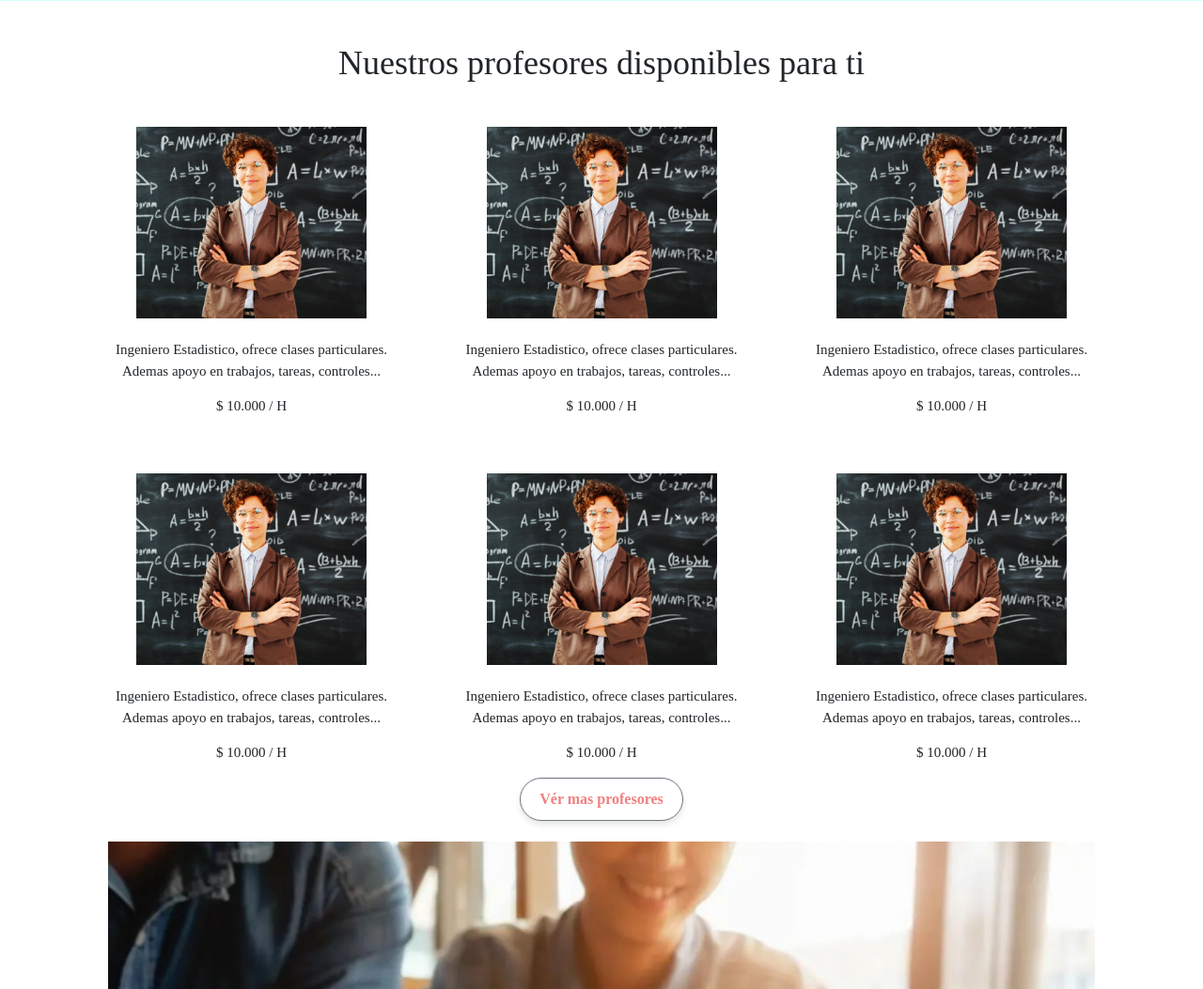
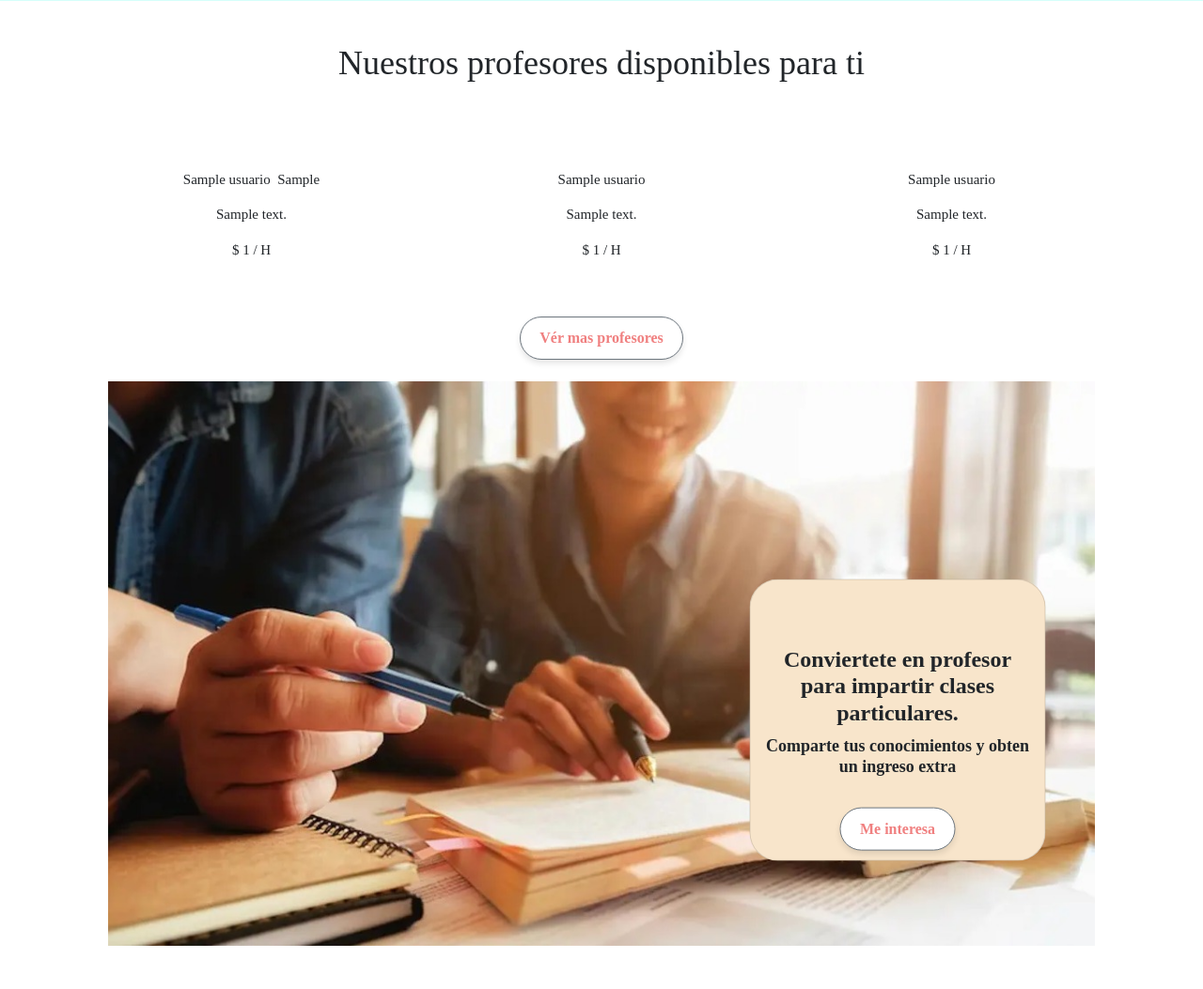
Before and after one commit to hksseba/NextClass, a Django app: page / in a window 1280 px wide. Shown: the part 813-1866 px from the top of the page at 94% size. Run offline with Django 5.2, Linux system fonts and the light colour scheme; tables that the repository leaves empty hold one stand-in row (values such as "Sample post"); some web fonts are replaced.

Commit message:
Pagina principal
Pagina principal Muestra a los profes

```diff
--- a/core/templates/core/html/PaginaPrincipal.html
+++ b/core/templates/core/html/PaginaPrincipal.html
@@ -44,23 +44,30 @@
         <h1 style="margin: 0 auto; display: inline-block;">Nuestros profesores disponibles para ti</h1>
         <br><br><br>
         <div class="row ">
+            {% for profesor in profesores|slice:":3" %}
             <div class="col-md-4">
-                <a href="{% url 'VistaProfe' %}"><img src="../../../static/core/img/profeXD.jpg" class="img1"></a> <br><br>
-                <p>Ingeniero Estadistico, ofrece clases particulares. <br> Ademas apoyo en trabajos, tareas, controles...</p>
-                <p>$ 10.000 / H</p>
+                <a href="{% url 'VistaProfe' %}"><img src="{{ usuario.imagen_url }}" class="img1"></a> <br><br>
+                <p>{{profesor.usuario.nombre}} &nbsp;{{profesor.usuario.apellido}} </p>
+                <p>{{profesor.descripcion}}</p>
+                <p>$ {{profesor.tarifa}} / H</p>
             </div>
             <div class="col md-4">
-                <img src="../../../static/core/img/profeXD.jpg" class="img1"> <br><br>
-                <p>Ingeniero Estadistico, ofrece clases particulares. <br> Ademas apoyo en trabajos, tareas, controles...</p>
-                <p>$ 10.000 / H</p>
+                <a href="{% url 'VistaProfe' %}"><img src="{{ usuario.imagen_url }}" class="img1"></a> <br><br>
+                <p>{{profesor.usuario.nombre}}</p>
+                <p>{{profesor.descripcion}}</p>
+                <p>$ {{profesor.tarifa}} / H</p>
             </div>
             <div class="col md-4">
-                <img src="../../../static/core/img/profeXD.jpg" class="img1"> <br><br>
-                <p>Ingeniero Estadistico, ofrece clases particulares. <br> Ademas apoyo en trabajos, tareas, controles...</p>
-                <p>$ 10.000 / H</p>
+                <a href="{% url 'VistaProfe' %}"><img src="{{ usuario.imagen_url }}" class="img1"></a> <br><br>
+                <p>{{profesor.usuario.nombre}}</p>
+                <p>{{profesor.descripcion}}</p>
+                <p>$ {{profesor.tarifa}} / H</p>
             </div>
-        </div> <br><br>
+            {% endfor %}
+        </div>
+         <br><br>
         <div class="row ">
+            {% for profesor in profesores|slice:"3:" %}
             <div class="col-md-4">
                 <img src="../../../static/core/img/profeXD.jpg" class="img1"> <br><br>
                 <p>Ingeniero Estadistico, ofrece clases particulares. <br> Ademas apoyo en trabajos, tareas, controles...</p>
@@ -76,6 +83,7 @@
                 <p>Ingeniero Estadistico, ofrece clases particulares. <br> Ademas apoyo en trabajos, tareas, controles...</p>
                 <p>$ 10.000 / H</p>
             </div>
+            {% endfor %}
         </div>
         <button type="button" class="btn btn-primary btn-lg border border-secondary rounded-pill" style="background-color: #FFAFAF; color: black;">
             Vér mas profesores
--- a/core/views.py
+++ b/core/views.py
@@ -14,7 +14,12 @@ import re
 from django.shortcuts import render
 
 def PaginaPrincipal(request):
-    return render(request, 'core/html/PaginaPrincipal.html')
+    profesores = Profesor.objects.select_related('usuario').all()
+    contexto = {
+        "profesores": profesores,
+        "user": request.user
+    }
+    return render(request, 'core/html/PaginaPrincipal.html', contexto)
 
 def Login(request):
     return render(request, 'core/Logueo/Login.html')
```
